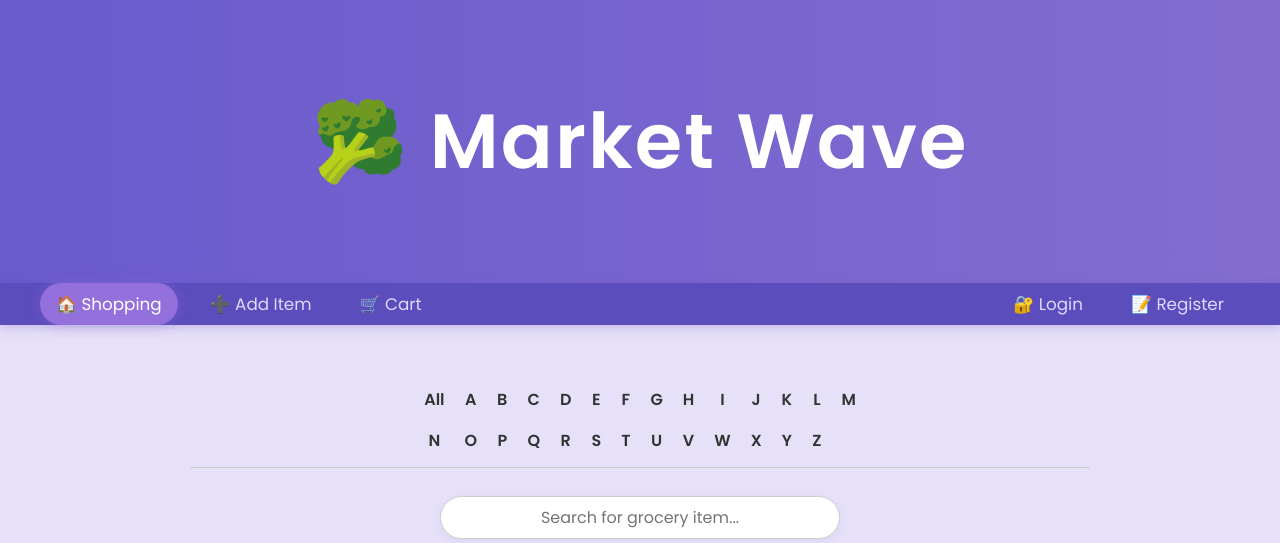
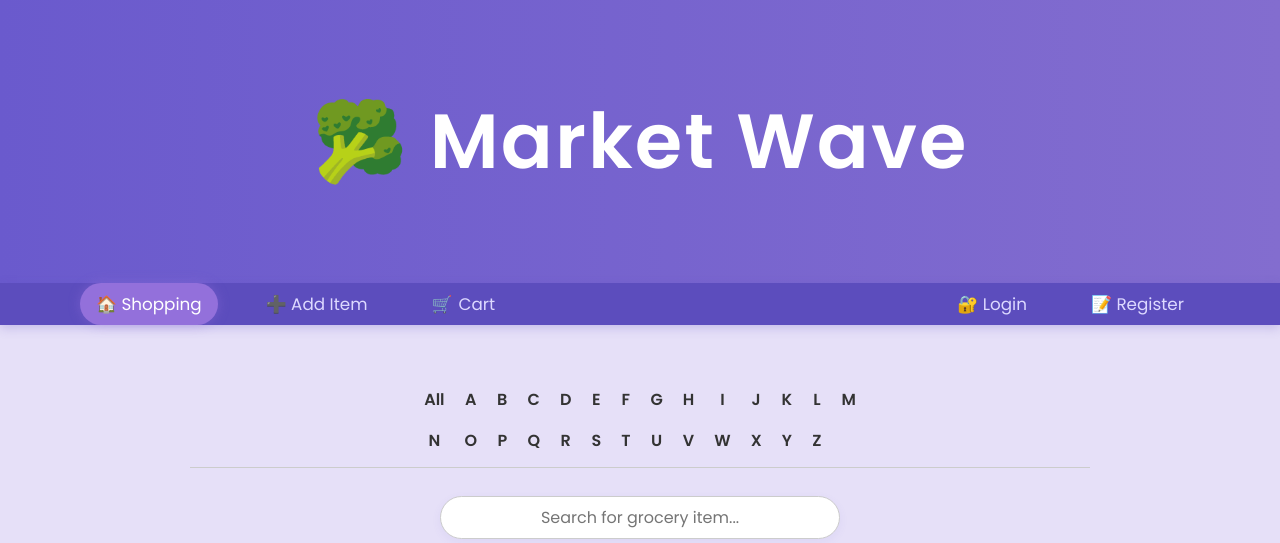
Before and after one commit to jeniblok/groceryapp, a PHP site: page / in a window 1280 px wide. Shown: the top 543 px of the page. Run offline with PHP 8.4, Linux system fonts and the light colour scheme; data comes from the database, SQL or seed files in the repository.

Commit message:
Update nav.php

```diff
--- a/grocery-mgt-app-main/view/nav.php
+++ b/grocery-mgt-app-main/view/nav.php
@@ -5,15 +5,34 @@ if (!isset($activePage)) {
 if (session_status() === PHP_SESSION_NONE) {
     session_start();
 }
+
+// 🔢 Total quantity in cart
+$cartCount = 0;
+if (isset($_SESSION['cart13'])) {
+    foreach ($_SESSION['cart13'] as $item) {
+        $cartCount += $item['quantity'];
+    }
+}
 ?>
 <nav class="main-nav">
-    <ul class="nav-menu">
+  <div class="container nav-layout">
+    <ul class="nav-center">
       <li><a href="index.php" class="<?= ($activePage == 'dashboard') ? 'active' : '' ?>">🏠 Shopping</a></li>
       <li><a href="index.php?action=add" class="<?= ($activePage == 'add') ? 'active' : '' ?>">➕ Add Item</a></li>
-        <li><a href="index.php?action=cart" class="<?= ($activePage == 'cart') ? 'active' : '' ?>">🛒 Cart</a></li>
+          <li>
+            <a href="index.php?action=cart" class="<?= ($activePage == 'cart') ? 'active' : '' ?>">
+            <span class="cart-icon-wrapper">
+                 🛒
+              <?php if ($cartCount > 0): ?>
+               <span class="cart-badge"><?= $cartCount ?></span>
+              <?php endif; ?>
+                </span>
+                Cart
+              </a>
+              </li>
+    </ul>
 
-        <li class="nav-spacer"></li>
-
+    <ul class="nav-right">
       <?php if (isset($_SESSION['user'])) : ?>
         <li class="nav-user">👤 <?= htmlspecialchars($_SESSION['user']['username']) ?></li>
         <li><a href="index.php?action=logout" class="<?= ($activePage == 'logout') ? 'active' : '' ?>">Logout</a></li>
@@ -22,4 +41,5 @@ if (session_status() === PHP_SESSION_NONE) {
         <li><a href="index.php?action=register" class="<?= ($activePage == 'register') ? 'active' : '' ?>">📝 Register</a></li>
       <?php endif; ?>
     </ul>
+  </div>
 </nav>
```
Lines whose indentation alone changed are shown as unchanged.
